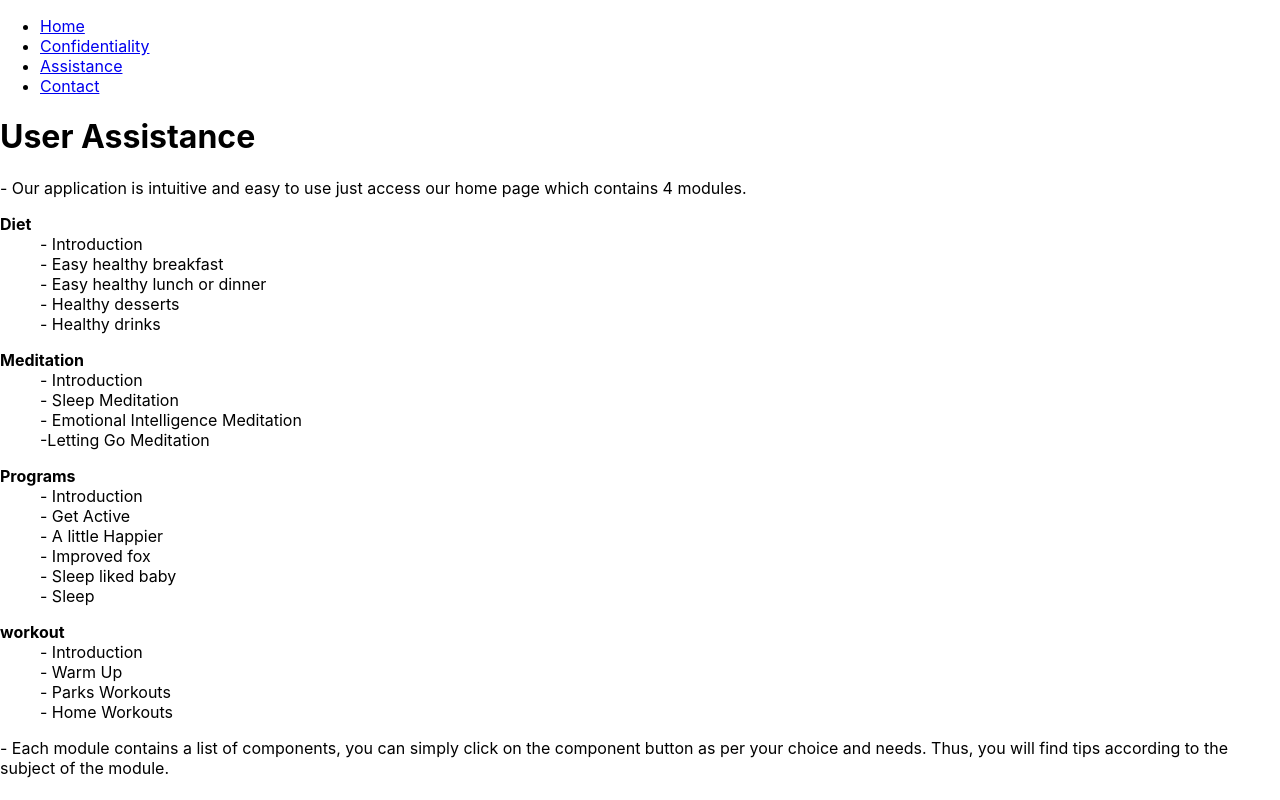
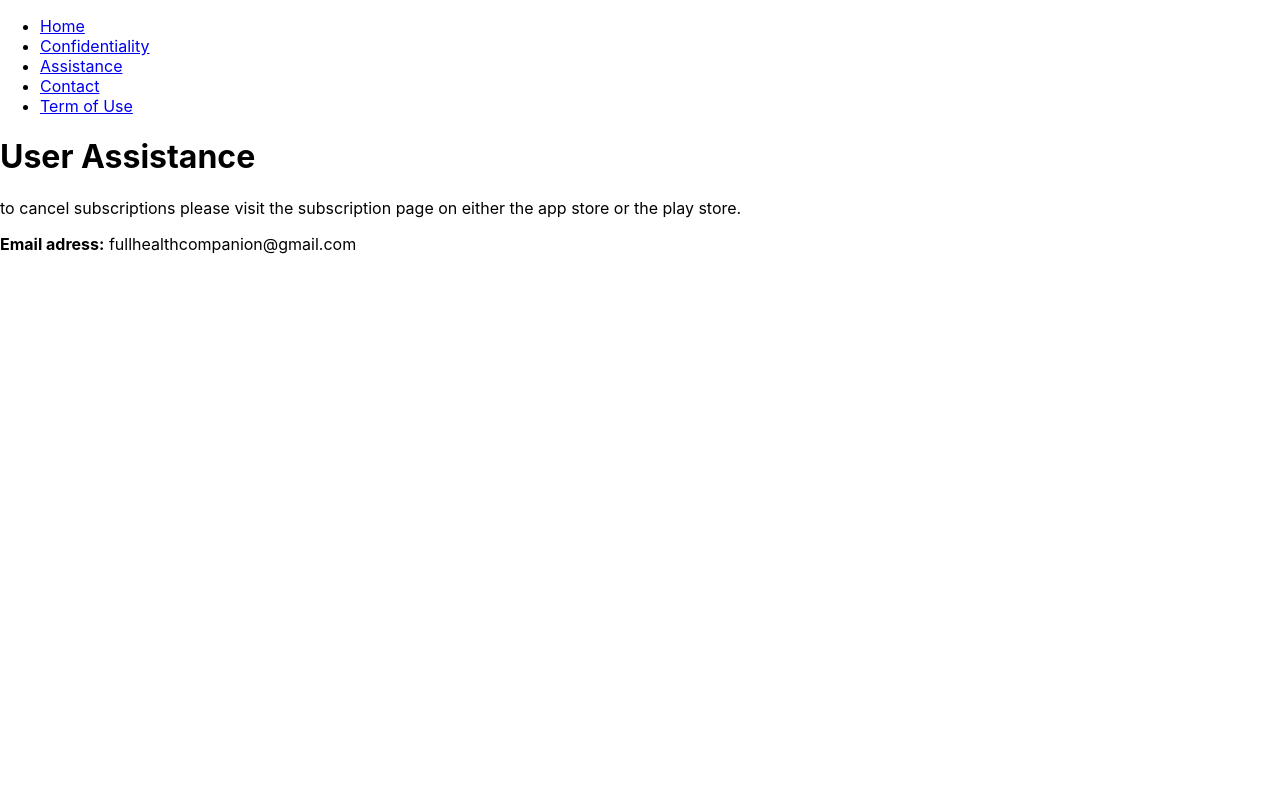
Before and after one commit to selimbenmrad/FullHealthInc, a React (Create React App) app: page /Assistance in a window 1280 px wide. Built offline with nearby package versions, Linux system fonts and the light colour scheme.

Commit message:
selim ajouter term of use

```diff
--- a/package.json
+++ b/package.json
@@ -19,7 +19,6 @@
     "eject": "react-scripts eject",
     "predeploy": "npm run build",
     "deploy": "gh-pages -d build"
-
   },
   "eslintConfig": {
     "extends": "react-app"
--- a/src/App.js
+++ b/src/App.js
@@ -8,7 +8,7 @@ import {
 import Confidentiality from './Confidentiality';
 import Contact from './Contact';
 import Assistance from './Assistance';
-
+import TermOfUse from './TermOfUse';
 
 export default function App() {
   return (
@@ -28,6 +28,10 @@ export default function App() {
           <li>
             <Link to="/Contact">Contact</Link>
           </li>
+
+          <li>
+            <Link to="/Term of Use">Term of Use</Link>
+          </li>
         </ul>
 
         <Switch>
@@ -40,6 +44,9 @@ export default function App() {
           <Route path="/Contact">
             <Contact />
           </Route>
+          <Route path="/Term Of Use">
+            <TermOfUse />
+          </Route>
         </Switch>
       </div>
     </Router>
--- a/src/Assistance.js
+++ b/src/Assistance.js
@@ -5,50 +5,9 @@ function Assistance() {
     <body>
     <h1>User Assistance</h1>
 
-    <p> - Our application is intuitive and easy to use just access our home page which contains 4 modules.</p>
 
-    <dl>
-      <b><dt>Diet </dt></b>
-    <dd> - Introduction </dd>
-    <dd> - Easy healthy breakfast</dd>
-    <dd> - Easy healthy lunch or dinner</dd>
-    <dd> - Healthy desserts</dd>
-    <dd> - Healthy drinks </dd>
-
-      </dl>
-
-      <dl>
-      <b><dt>Meditation </dt></b>
-
-    <dd> - Introduction </dd>
-    <dd> - Sleep Meditation</dd>
-    <dd> - Emotional Intelligence Meditation</dd>
-    <dd> -Letting Go Meditation</dd>
-
-      </dl>
-       <dl>
-      <b><dt>Programs</dt></b>
-
-    <dd> - Introduction </dd>
-    <dd> - Get Active </dd>
-    <dd> - A little Happier</dd>
-    <dd> - Improved fox </dd>
-    <dd> - Sleep liked baby </dd>
-    <dd> - Sleep </dd>
-
-      </dl>
-<dl>
-       <b><dt>workout</dt></b>
-
-    <dd> - Introduction </dd>
-    <dd> - Warm Up </dd>
-    <dd> - Parks Workouts</dd>
-    <dd> - Home Workouts </dd>
-
-      </dl>
-
-     <p> - Each module contains a list of components, you can simply click on the component button as per your choice and needs.
-    Thus, you will find tips according to the subject of the module.</p>
+     <p>to cancel subscriptions please visit the subscription page on either the app store or the play store.</p>
+     <p><b> Email adress:</b> fullhealthcompanion@gmail.com </p>
 
 
 
--- a/src/Confidentiality.js
+++ b/src/Confidentiality.js
@@ -6,12 +6,11 @@ function Assistance() {
     <body>
     <h1>confidentiality polic </h1>
 
-    <p> 1- All authentication-related activities are run by a third party: auth0.b</p>
+    <p> 1- All user information are used by our company only for only prupose of identify the user, the data will no be shared not used for any commercial use</p>
 
-      <p> Personal information related to authentification will not be store anywhere in our company database.</p>
-      <p>  For more information about the third party    https:/tools.ietf.org/html/rfc6749#section-2.1 or  https:/auth0.com/</p>
-    <p> 2- Other personal user information, like preferred language or personal weight will not be sold anywhere and will be used only by our team, with the only purpose of improving the user experience.</p>
-    </body>
+      <p> The data are hosted on firebase server, that is the own by alphabet inc ( google)</p>
+   <p><b> Email adress:</b> fullhealthcompanion@gmail.com </p>
+      </body>
   );
 }
 
--- /dev/null
+++ b/src/TermOfUse.js
@@ -0,0 +1,18 @@
+import React from 'react';
+
+function Assistance() {
+  return (
+
+    <body>
+    <h1>Term Of Use </h1>
+
+    <p> 1- All the app content is the property of fullhealthinc,</p>
+
+      <p> 2-Content can be used only for recreational purposes</p>
+      <p>  3-To copy content and use it on any other app, webstie of platrfom is totally prohibated</p>
+    <p>4-the use of the content for any comercial reason is prohibated</p>
+    </body>
+  );
+}
+
+export default Assistance;
```
Also changed, not shown: 2 other files (tests, documents, lock files or other folders).
